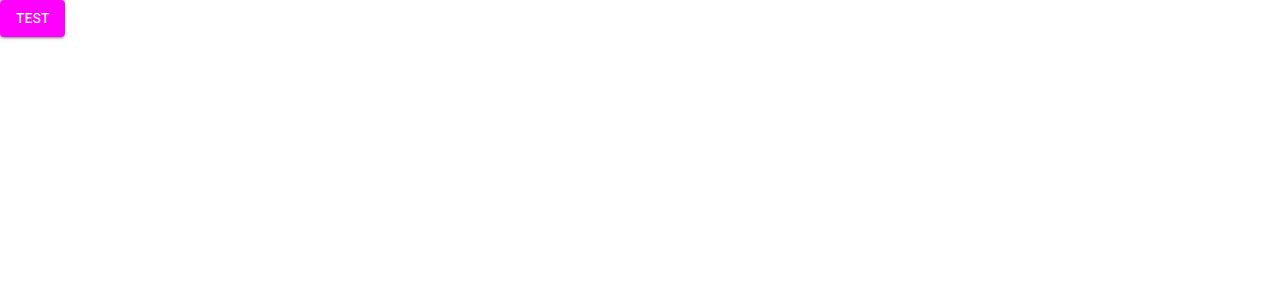
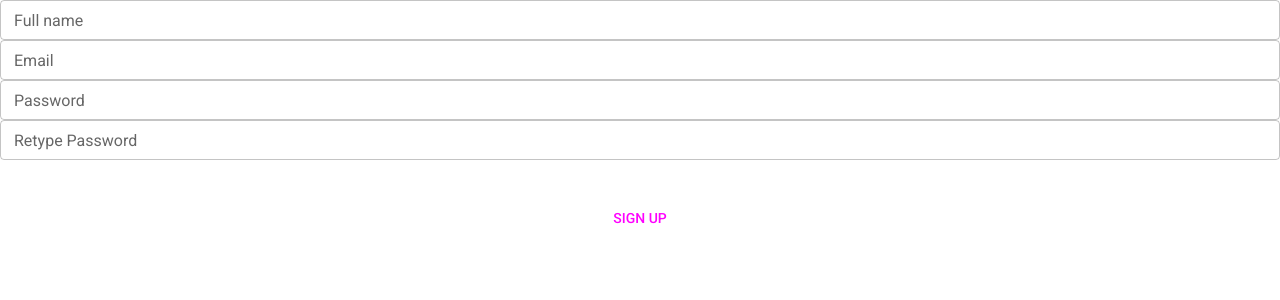
Before and after one commit to Edward2362/Restcipe-v2.0, a Next.js app: page / in a window 1280 px wide. Shown: the top 300 px of the page. Built offline with nearby package versions, Linux system fonts and the light colour scheme.

Commit message:
Finished setting up useForm and Yup

```diff
--- a/package.json
+++ b/package.json
@@ -11,10 +11,13 @@
   "dependencies": {
     "@emotion/react": "^11.11.1",
     "@emotion/styled": "^11.11.0",
+    "@hookform/resolvers": "^3.3.2",
     "@mui/material": "^5.14.20",
     "next": "14.0.4",
     "react": "^18",
-    "react-dom": "^18"
+    "react-dom": "^18",
+    "react-hook-form": "^7.49.2",
+    "yup": "^1.3.2"
   },
   "devDependencies": {
     "@types/node": "^20",
--- a/src/app/page.tsx
+++ b/src/app/page.tsx
@@ -1,6 +1,7 @@
 import Image from "next/image";
 import styles from "./page.module.css";
 import { Box, Button } from "@mui/material";
+import Form from "@/components/Form/Form";
 
 export default function Home() {
 	const handleClick = () => {
@@ -9,7 +10,7 @@ export default function Home() {
 
 	return (
 		<Box sx={{ height: "100vh", width: "100vw", bgcolor: "white" }}>
-			<Button variant="contained">Test</Button>
+			<Form />
 		</Box>
 	);
 }
--- /dev/null
+++ b/src/components/Form/Form.tsx
@@ -0,0 +1,104 @@
+"use client";
+import React from "react";
+import { yupResolver } from "@hookform/resolvers/yup";
+import { SubmitHandler, useForm } from "react-hook-form";
+import * as yup from "yup";
+import { passwordRegex } from "@/utils/regexes";
+import { Box, Button } from "@mui/material";
+import FormTextField from "./FormTextField";
+
+const formSchema = yup.object({
+	name: yup.string().required("Please fill out this field!"),
+	email: yup
+		.string()
+		.email("Please provide valid email!")
+		.required("Please fill out this field!"),
+	password: yup
+		.string()
+		.required("Please fill out this field!")
+		.matches(
+			passwordRegex,
+			"Please provide at least 8 characters with uppercase, lowercase, number and symbol"
+		),
+	retypePassword: yup
+		.string()
+		.oneOf([yup.ref("password")], "Passwords must match")
+		.required("Please fill out this field!"),
+});
+
+type FormValues = yup.InferType<typeof formSchema>;
+
+const defaultValues: FormValues = {
+	name: "",
+	email: "",
+	password: "",
+	retypePassword: "",
+};
+
+const Form = () => {
+	const { handleSubmit, control } = useForm<FormValues>({
+		defaultValues: defaultValues,
+		resolver: yupResolver(formSchema),
+	});
+
+	const onSubmit: SubmitHandler<FormValues> = async (data: FormValues) => {
+		console.log("data", data);
+	};
+
+	return (
+		<Box
+			component="form"
+			onSubmit={handleSubmit(onSubmit)}
+			sx={{
+				"--spacing": "1.5rem",
+				width: "100%",
+				display: "flex",
+				flexDirection: "column",
+				alignItems: "center",
+			}}
+		>
+			<FormTextField
+				name="name"
+				control={control}
+				label="Full name"
+				variant="outlined"
+				fullWidth
+				size="small"
+			/>
+			<FormTextField
+				type="email"
+				name="email"
+				control={control}
+				label="Email"
+				variant="outlined"
+				fullWidth
+				size="small"
+			/>
+			<FormTextField
+				type="password"
+				name="password"
+				control={control}
+				label="Password"
+				variant="outlined"
+				fullWidth
+				size="small"
+			/>
+
+			<FormTextField
+				type="password"
+				name="retypePassword"
+				control={control}
+				label="Retype Password"
+				variant="outlined"
+				fullWidth
+				size="small"
+			/>
+
+			<Button type="submit" sx={{ width: 0.6, mt: "2.5rem" }}>
+				SIGN UP
+			</Button>
+		</Box>
+	);
+};
+
+export default Form;
--- /dev/null
+++ b/src/components/Form/FormTextField.tsx
@@ -0,0 +1,24 @@
+"use client";
+import { TextField } from "@mui/material";
+import React from "react";
+import { Controller } from "react-hook-form";
+
+const FormTextField = (props: any) => {
+	return (
+		<Controller
+			name={props.name}
+			control={props.control}
+			render={({ field: { onChange, value }, fieldState: { error } }) => (
+				<TextField
+					helperText={error ? error.message : null}
+					error={!!error}
+					onChange={onChange}
+					value={value}
+					{...props}
+				/>
+			)}
+		/>
+	);
+};
+
+export default FormTextField;
--- /dev/null
+++ b/src/utils/regexes.ts
@@ -0,0 +1,2 @@
+export const passwordRegex =
+	/^(?=.*[a-z])(?=.*[A-Z])(?=.*\d)(?=.*[@$!%*?&_])[A-Za-z\d@$!%*?&_]{8,}$/;
```
Also changed, not shown: 1 other file (tests, documents, lock files or other folders).
